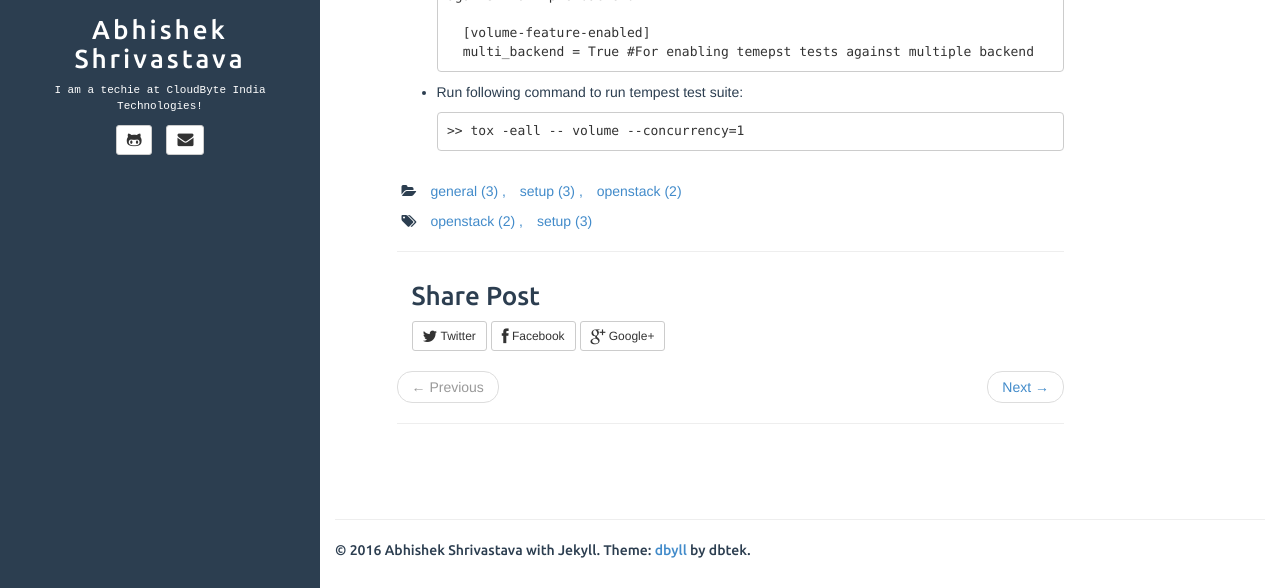
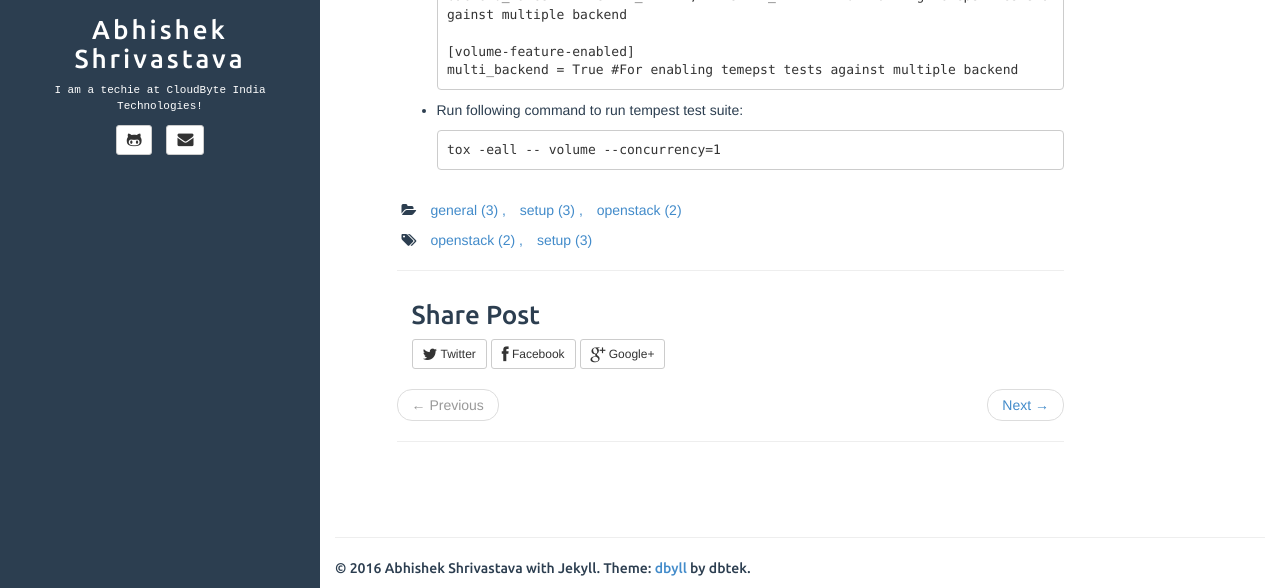
Before and after one commit to AbhiCloudbyte/magicbox, a Jekyll site: the page built from _posts/2016-05-11-OpenStack-Configuration-With-CloudByte-Cinder-Driver.md, in a window 1280 px wide and 900 px high, scrolled down 2728 px, cut to the strip 312-900 px from the top of the window. Built offline with Jekyll 4.4.1, drawn with Linux system fonts in a browser that asks for light colours; comment, search, counter and statistics services are not loaded.

````diff
--- a/_posts/2016-05-11-OpenStack-Configuration-With-CloudByte-Cinder-Driver.md
+++ b/_posts/2016-05-11-OpenStack-Configuration-With-CloudByte-Cinder-Driver.md
@@ -158,18 +158,19 @@ date:       2016-05-11 11:30:00
   >> vi /opt/stack/tempest/etc/tempest.conf
 
   CHANGES TO BE ADDED:
-    [volume]
-    storage_protocol = iSCSI
-    vendor_name = CloudByte
-    ATTACH_ENCRYPTED_VOLUME_AVAILABLE = False
-    backend_names = <BACKEND_NAME1>, <BACKEND_NAME2> #For running temepst tests against multiple backend
 
-    [volume-feature-enabled]
-    multi_backend = True #For enabling temepst tests against multiple backend
+  [volume]
+  storage_protocol = iSCSI
+  vendor_name = CloudByte
+  ATTACH_ENCRYPTED_VOLUME_AVAILABLE = False
+  backend_names = <BACKEND_NAME1>, <BACKEND_NAME2> #For running temepst tests against multiple backend
+
+  [volume-feature-enabled]
+  multi_backend = True #For enabling temepst tests against multiple backend
   ```
 
 - Run following command to run tempest test suite:
 
   ```
-  >> tox -eall -- volume --concurrency=1
+  tox -eall -- volume --concurrency=1
   ```
````
